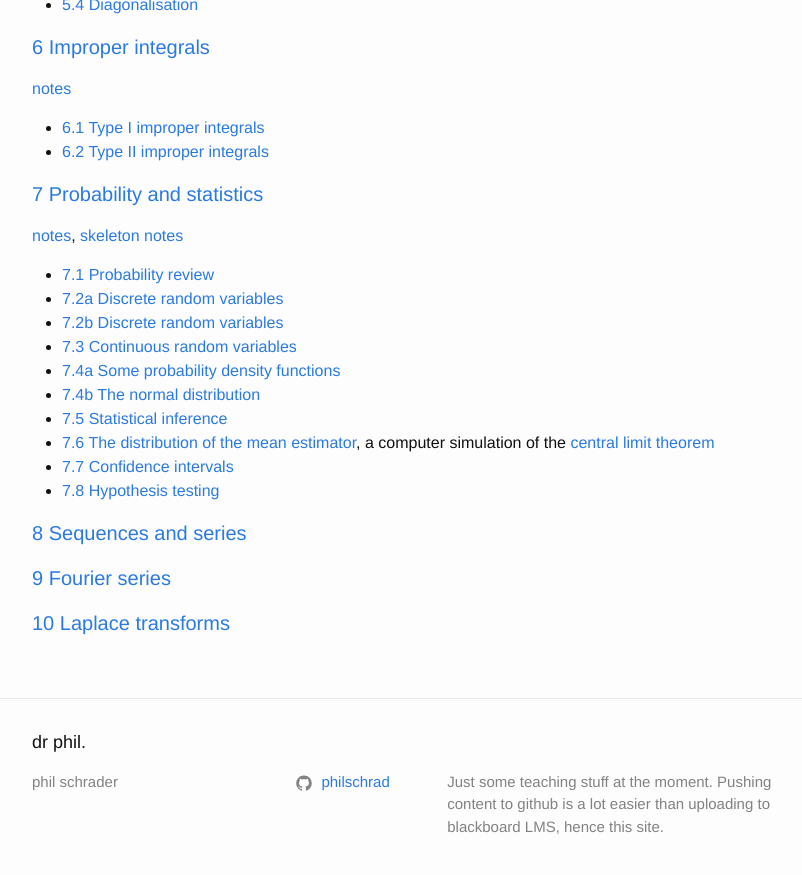
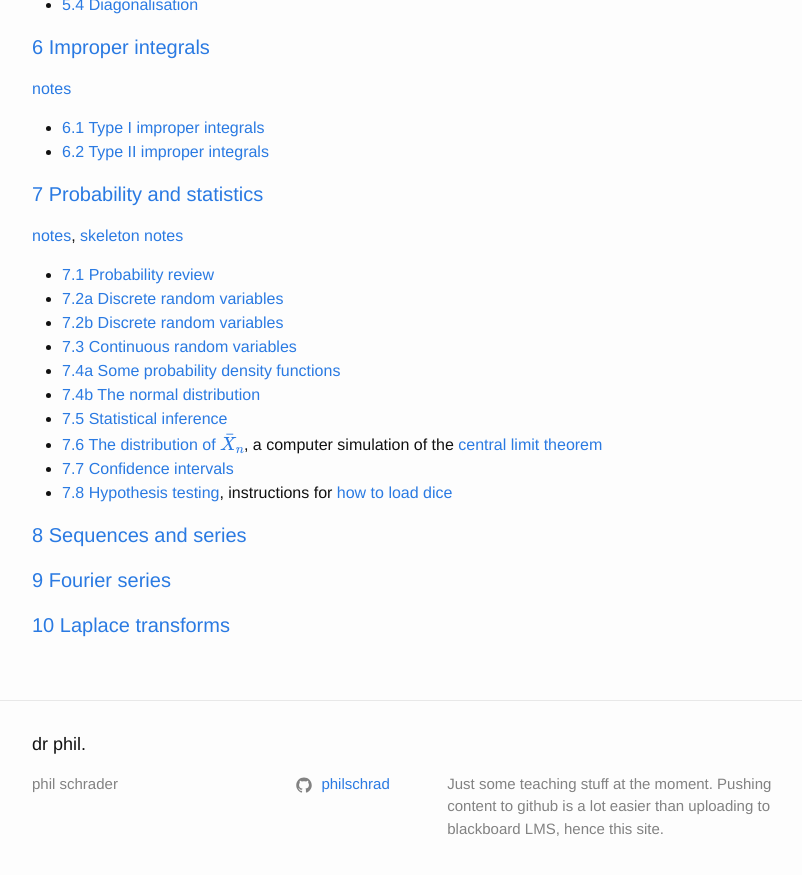
Before and after one commit to philschrad/philschrad.github.io, a Jekyll site: the page built from pages/MATH1012_lectures.md, in a window 1280 px wide and 900 px high, scrolled down 1524 px. Shown: the top 875 px of the window, without its empty margins (238-1040 px from the left). Built offline with Jekyll 4.4.1, drawn with Linux system fonts in a browser that asks for light colours; formulas are drawn with MathJax 3.

Commit message:
1012 lectures

```diff
--- a/pages/MATH1012_lectures.md
+++ b/pages/MATH1012_lectures.md
@@ -89,9 +89,9 @@ MATH1012 *Summer 2017/18*
 * [7.4a Some probability density functions](https://youtu.be/5Nn_zWNtUI8)
 * [7.4b The normal distribution](https://youtu.be/rw9f9ojtyww)
 * [7.5 Statistical inference](https://youtu.be/cOCqYwexatg)
-* [7.6 The distribution of the mean estimator](https://youtu.be/PvZgkyaldqQ), a computer simulation of the [central limit theorem](CLT.html)
+* [7.6 The distribution of $$\bar X_n$$](https://youtu.be/PvZgkyaldqQ), a computer simulation of the [central limit theorem](CLT.html)
 * [7.7 Confidence intervals](https://youtu.be/j5DLUSVv5rE)
-* [7.8 Hypothesis testing](https://youtu.be/FHh6exuAYTQ)
+* [7.8 Hypothesis testing](https://youtu.be/FHh6exuAYTQ), instructions for [how to load dice](https://www.youtube.com/watch?v=5jO9nV1ZtQU)
 
 #### <a name="8"> 8 Sequences and series </a>
 
```
